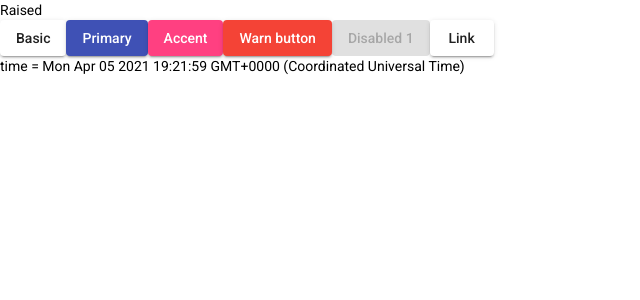
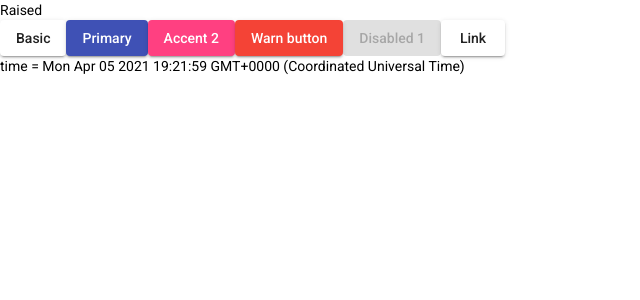
Before and after one commit to jorj-tsere/angular-material, an Angular app: page / in a window 1280 px wide. Shown: the top 300 px of the page, without its empty margins (0-640 px from the left). Built offline with nearby package versions, Linux system fonts and the light colour scheme.

Commit message:
commit 3

```diff
--- a/src/app/app.component.html
+++ b/src/app/app.component.html
@@ -3,7 +3,7 @@
   <div class="example-button-row">
     <button mat-raised-button>Basic</button>
     <button mat-raised-button color="primary">Primary</button>
-    <button mat-raised-button color="accent">Accent</button>
+    <button mat-raised-button color="accent">Accent 2</button>
     <button mat-raised-button color="warn">Warn button</button>
     <button mat-raised-button disabled>Disabled 1</button>
     <a mat-raised-button href="https://www.google.com/" target="_blank">Link</a>
```
